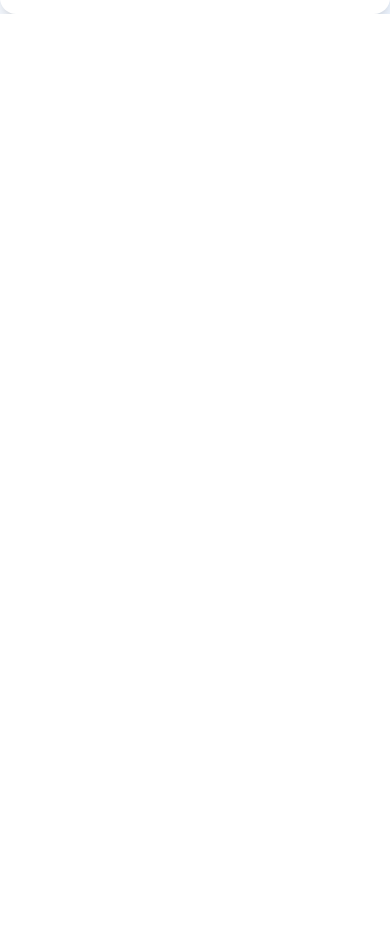
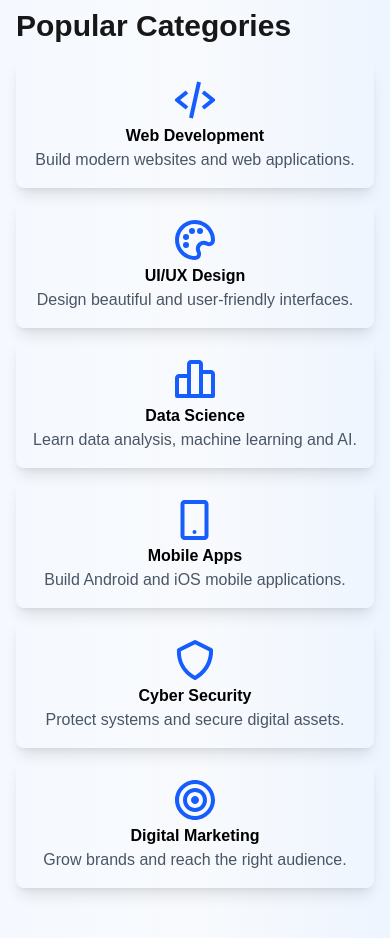
Before and after one commit to foysal41/nextskill, a Next.js app: page / in a window 390 px wide. Shown: the part 881-1819 px from the top of the page. Before the commit the page ends 895 px from the top, so only its background shows below. Built offline with nearby package versions, Linux system fonts and the light colour scheme.

Commit message:
added responsive popular categories section. it's grid layout

```diff
--- a/src/app/components/homepage-sections/Categories.tsx
+++ b/src/app/components/homepage-sections/Categories.tsx
@@ -1,7 +1,84 @@
-import React from 'react'
+import React from "react";
+import { IconType } from "react-icons";
+import {
+  BiCodeAlt,
+  BiPalette,
+  BiBarChartAlt2,
+  BiMobileAlt,
+  BiShield,
+  BiBullseye,
+} from "react-icons/bi";
+
+export interface Category {
+  id: number;
+  icon: IconType;
+  title: string;
+  description: string;
+}
+
+export const categoriesData: Category[] = [
+  {
+    id: 1,
+    icon: BiCodeAlt,
+    title: "Web Development",
+    description: "Build modern websites and web applications.",
+  },
+  {
+    id: 2,
+    icon: BiPalette,
+    title: "UI/UX Design",
+    description: "Design beautiful and user-friendly interfaces.",
+  },
+  {
+    id: 3,
+    icon: BiBarChartAlt2,
+    title: "Data Science",
+    description: "Learn data analysis, machine learning and AI.",
+  },
+  {
+    id: 4,
+    icon: BiMobileAlt,
+    title: "Mobile Apps",
+    description: "Build Android and iOS mobile applications.",
+  },
+  {
+    id: 5,
+    icon: BiShield,
+    title: "Cyber Security",
+    description: "Protect systems and secure digital assets.",
+  },
+  {
+    id: 6,
+    icon: BiBullseye,
+    title: "Digital Marketing",
+    description: "Grow brands and reach the right audience.",
+  },
+];
 
 export const Categories = () => {
   return (
-    <div>Categories</div>
-  )
-}
+    <div className="max-w-[1500px]  mx-auto py-[50px] px-[1rem]">
+      {/* Heading */}
+      <div>
+        <h2 className="font-bold text-3xl">Popular Categories</h2>
+      </div>
+
+      {/* icon card */}
+      <div className="grid grid-cols-1 md:grid-cols-4 lg:grid-cols-6 gap-3 mt-4">
+        {categoriesData.map((cate) => {
+          const Icon = cate.icon;
+          return (
+            <div
+              key={cate.id}
+              className="shadow-lg p-4 rounded-lg text-center flex flex-col  items-center"
+            >
+              <Icon className="text-5xl text-blue-600" />
+              <h3 className="text-black font-bold">{cate.title}</h3>
+              <p className="text-gray-600">{cate.description}</p>
+            </div>
+          );
+        })}
+      </div>
+    </div>
+  );
+};
--- a/src/app/components/homepage-sections/Hero.tsx
+++ b/src/app/components/homepage-sections/Hero.tsx
@@ -5,7 +5,7 @@ import Image from "next/image";
 
 export const Hero = () => {
   return (
-    <section className=" pt-[10vh] md:pt-[20vh] max-w-[1500px] mx-auto px-[1rem] ">
+    <section className=" h-[70vh] flex items-center max-w-[1500px] mx-auto px-[1rem] ">
       <div className=" flex flex-col md:flex-row  items-center ">
         {/* left content */}
         <div className="">
--- a/src/app/components/homepage-sections/SearchBar.tsx
+++ b/src/app/components/homepage-sections/SearchBar.tsx
@@ -3,7 +3,7 @@ import { FiSearch } from 'react-icons/fi'
 
 export const SearchBar = () => {
   return (
-    <section>
+    <section className='px-[1rem]'>
       <div className='max-w-[1500px] mx-auto bg-white shadow-lg rounded-2xl p-4 '>
         <div className='grid grid-cols-1 gap-3 md:grid-cols-6 '>
           {/* Search */}
--- a/src/app/page.tsx
+++ b/src/app/page.tsx
@@ -1,12 +1,14 @@
 import Image from "next/image";
 import { Hero } from "./components/homepage-sections/Hero";
 import { SearchBar } from "./components/homepage-sections/SearchBar";
+import { Categories } from "./components/homepage-sections/Categories";
 
 export default function Home() {
   return (
     <div className="bg-gradient-to-r from-[#F5F9FF] via-[#F8FAFD] to-[#EEF5FF]">
      <Hero></Hero>
      <SearchBar></SearchBar>
+     <Categories></Categories>
     </div>
   );
 }
```
